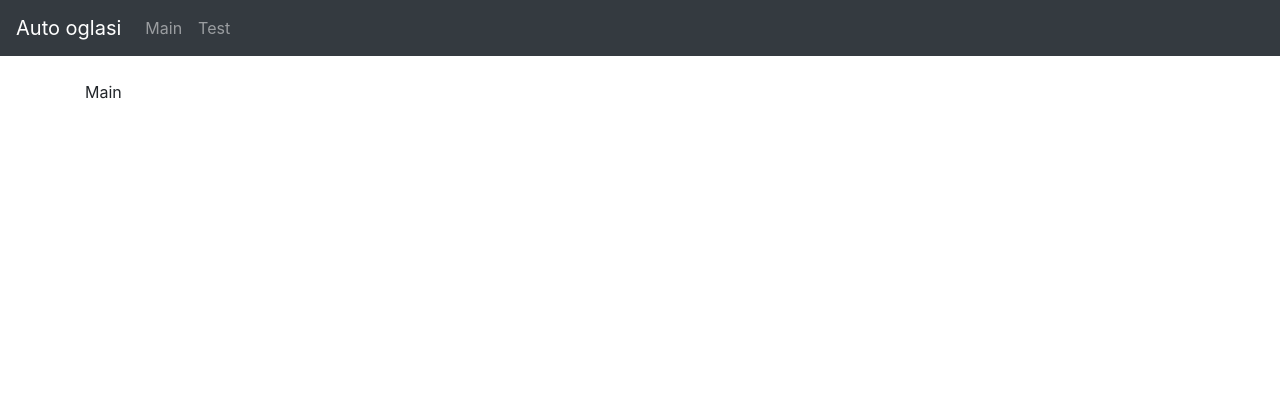
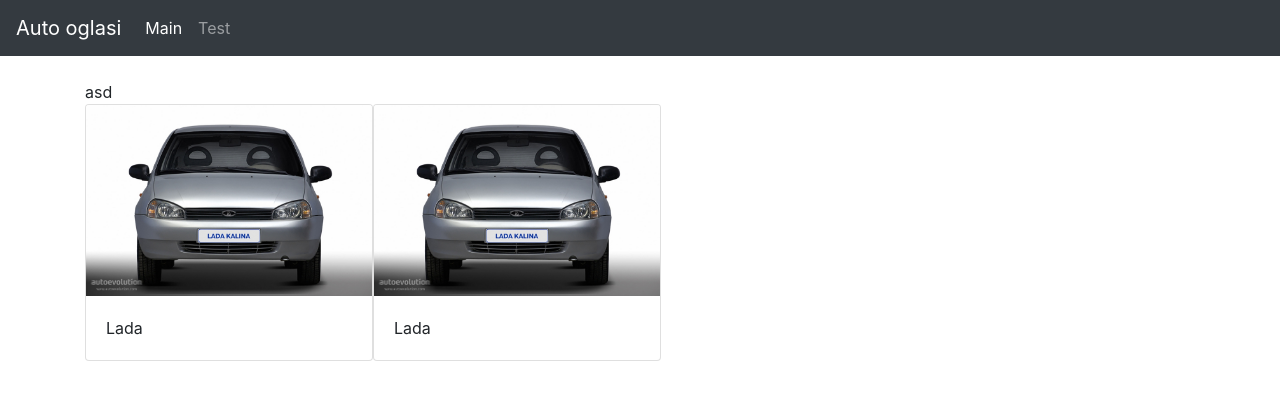
Before and after one commit to mbackonja/auto-oglasi, a Flask app: page / in a window 1280 px wide. Shown: the top 400 px of the page. Run offline with Flask 2, Linux system fonts and the light colour scheme; some libraries are stand-ins or nearby versions.

Commit message:
Router HTML5 mode. Ad component. Some static data.

```diff
--- a/app/client/templates/index.html
+++ b/app/client/templates/index.html
@@ -1,6 +1,7 @@
 <!DOCTYPE html>
 <html lang="en">
 <head>
+  <base href="/">
   <meta charset="UTF-8">
   <meta name="viewport" content="width=device-width, initial-scale=1.0">
   <meta http-equiv="X-UA-Compatible" content="ie=edge">
@@ -9,8 +10,8 @@
   <link rel="stylesheet" href="static/css/app.css">
 </head>
 <body ng-app="clientApp">
-  <nav class="navbar navbar-expand-md navbar-dark bg-dark fixed-top">
-    <a class="navbar-brand" href="#">Auto oglasi</a>
+  <nav class="navbar navbar-expand-md navbar-dark bg-dark fixed-top" ng-controller="NavbarController">
+    <a class="navbar-brand" href="/">Auto oglasi</a>
     <button class="navbar-toggler" type="button" data-toggle="collapse" data-target="#mainNavbar" aria-controls="mainNavbar" aria-expanded="false" aria-label="Toggle navigation">
       <span class="navbar-toggler-icon"></span>
     </button>
@@ -18,10 +19,10 @@
     <div class="collapse navbar-collapse" id="mainNavbar">
       <ul class="navbar-nav mr-auto">
         <li class="nav-item">
-          <a class="nav-link" href="#!/">Main</a>
+          <a class="nav-link" ng-class="{ active: isActive('/')}" href="/">Main</a>
         </li>
         <li class="nav-item">
-          <a class="nav-link" href="#!/test">Test</a>
+          <a class="nav-link" ng-class="{ active: isActive('/test')}" href="/test">Test</a>
         </li>
       </ul>
     </div>
@@ -36,5 +37,10 @@
   <script src="static/bower_components/jquery/dist/jquery.js"></script>
   <script src="static/bower_components/bootstrap/dist/js/bootstrap.js"></script>
   <script src="static/js/client/app.js"></script>
+
+  <script src="static/js/shared/navbar.controller.js"></script>
+
+  <script src="static/components/client/main/main.controller.js"></script>
+  <script src="static/components/client/ad/ad.controller.js"></script>
 </body>
 </html>
--- /dev/null
+++ b/app/static/components/client/ad/ad.component.html
@@ -0,0 +1,6 @@
+<div class="card" style="width: 18rem;">
+  <img class="card-img-top" src="static/img/ads/1/1.jpg" alt="Card image cap">
+  <div class="card-body">
+    <p class="card-text">[[ mark ]]</p>
+  </div>
+</div>
--- /dev/null
+++ b/app/static/components/client/ad/ad.controller.js
@@ -0,0 +1,9 @@
+app.directive('ad', () => {
+  return {
+    templateUrl: 'static/components/client/ad/ad.component.html',
+    restrict: 'E',
+    scope: {
+      mark: '@'
+    }
+  }
+})
--- /dev/null
+++ b/app/static/components/client/main/main.component.html
@@ -0,0 +1,6 @@
+<div ng-controller="MainController">
+  [[ testMessage ]]
+  <div class="card-group">
+    <ad ng-repeat="product in products" mark="[[product.mark]]"></ad>
+  </div>
+</div>
--- /dev/null
+++ b/app/static/components/client/main/main.controller.js
@@ -0,0 +1,20 @@
+app.controller('MainController', ['$scope', ($scope) => {
+  $scope.products = [
+    {
+      id: 1,
+      mark: 'Lada',
+      model: 'Kalina',
+      year: 2007,
+      price: 10000
+    },
+    {
+      id: 2,
+      mark: 'Lada',
+      model: 'Kalina',
+      year: 2007,
+      price: 10000
+    }
+  ]
+
+  $scope.testMessage = 'asd'
+}])
--- a/app/static/js/client/app.js
+++ b/app/static/js/client/app.js
@@ -1,14 +1,16 @@
-var app = angular.module('clientApp', ['ngRoute'], function ($interpolateProvider) {
+let app = angular.module('clientApp', ['ngRoute'], ($interpolateProvider) => {
   $interpolateProvider.startSymbol('[[')
   $interpolateProvider.endSymbol(']]')
 })
 
-app.config(function ($routeProvider) {
+app.config(($routeProvider, $locationProvider) => {
   $routeProvider
     .when('/', {
-      templateUrl: 'static/partials/client/main.html'
+      templateUrl: 'static/components/client/main/main.component.html'
     })
     .when('/test', {
-      templateUrl: 'static/partials/client/test.html'
+      templateUrl: 'static/components/client/test/test.component.html'
     })
+
+  $locationProvider.html5Mode(true)
 })
--- /dev/null
+++ b/app/static/js/shared/navbar.controller.js
@@ -0,0 +1,5 @@
+app.controller('NavbarController', ['$scope', '$location', ($scope, $location) => {
+  $scope.isActive = function (viewLocation) {
+    return viewLocation === $location.path()
+  }
+}])
--- a/app/static/partials/client/main.html
+++ /dev/null
@@ -1,3 +0,0 @@
-<div>
-  Main
-</div>
```
Also changed, not shown: .eslintrc.js, app/static/components/client/test/test.component.html (renamed from app/static/partials/client/test.html), app/static/img/ads/1/1.jpg (added).
